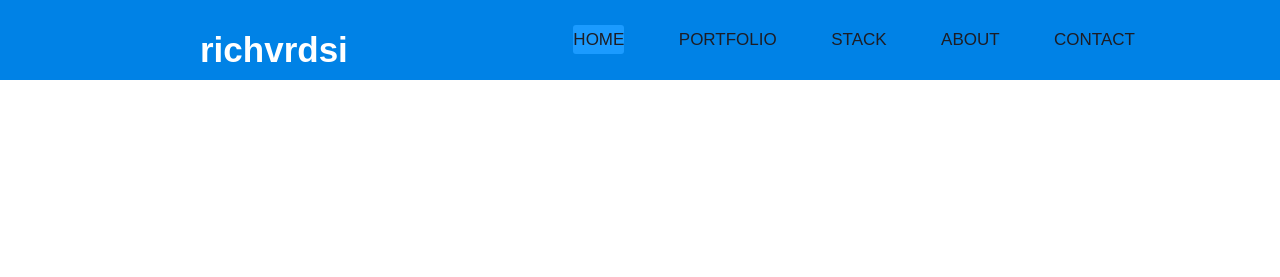
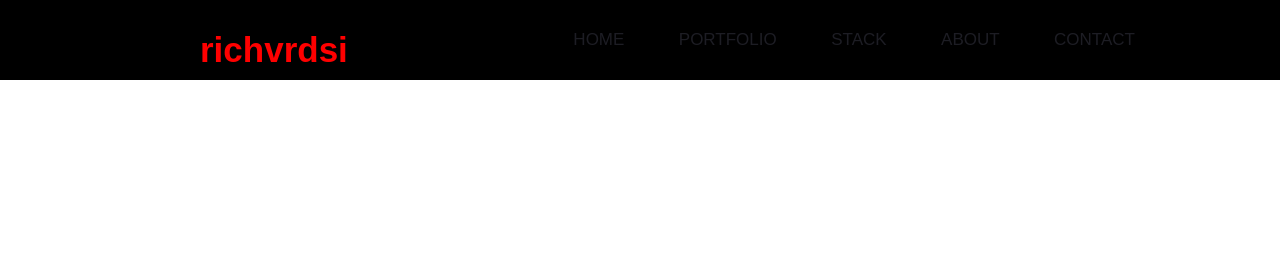
Before and after one commit to richvrdsi/Osisi-Richard-, a plain HTML site: page index.html in a window 1280 px wide. Shown: the top 277 px of the page. Drawn offline with nearby package versions, Linux system fonts and the light colour scheme.

Commit message:
Add files via upload
Signed-off-by: Richard Osisi <116155638+richvrdsi@users.noreply.github.com>

```diff
--- a/style.css
+++ b/style.css
@@ -9,16 +9,17 @@
     font-family: montserrat;
   }
   nav{
-    background: #0082e6;
+    background: black;
     height: 80px;
     width: 100%;
   }
   label.logo{
-    color: white;
+    color: red;
     font-size: 35px;
     line-height: 80px;
     padding: 0 100px;
     font-weight: bold;
+    float: left;
   }
   nav ul{
     float: right;
@@ -30,14 +31,14 @@
     margin: 0 5px;
   }
   nav ul li a{
-    color: white;
+    color: black;
     font-size: 17px;
     padding: 7px 13px;
     border-radius: 3px;
     text-transform: uppercase;
   }
   a.active,a:hover{
-    background: #1b9bff;
+    background: transparent;
     transition: .5s;
   }
   .checkbtn{
@@ -69,7 +70,7 @@
       position: fixed;
       width: 100%;
       height: 100vh;
-      background: #2c3e50;
+      background: #114d7e;
       top: 80px;
       left: -100%;
       text-align: center;
```
